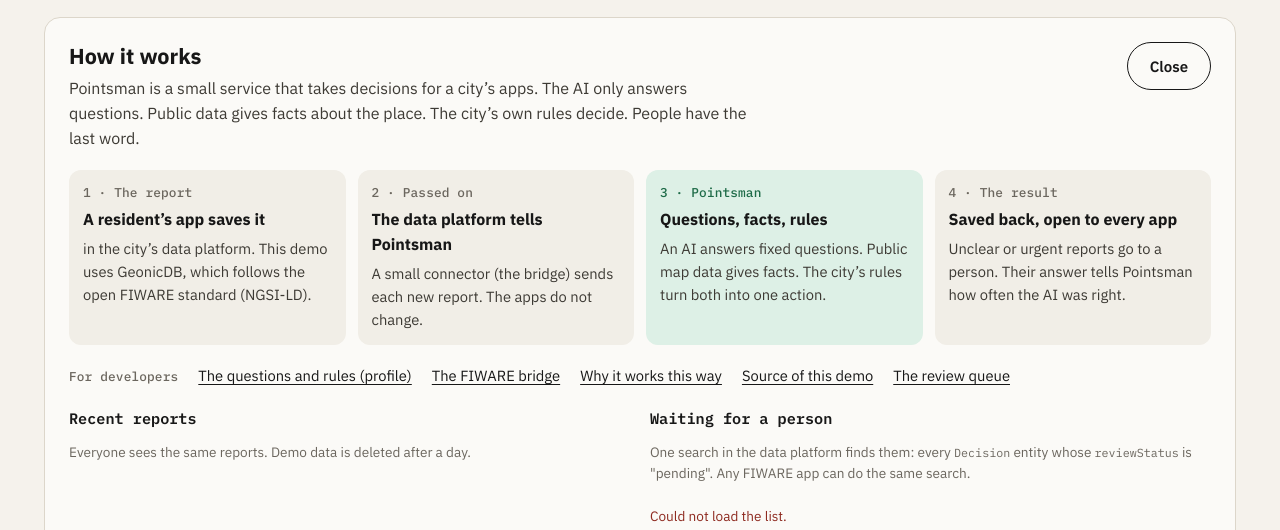
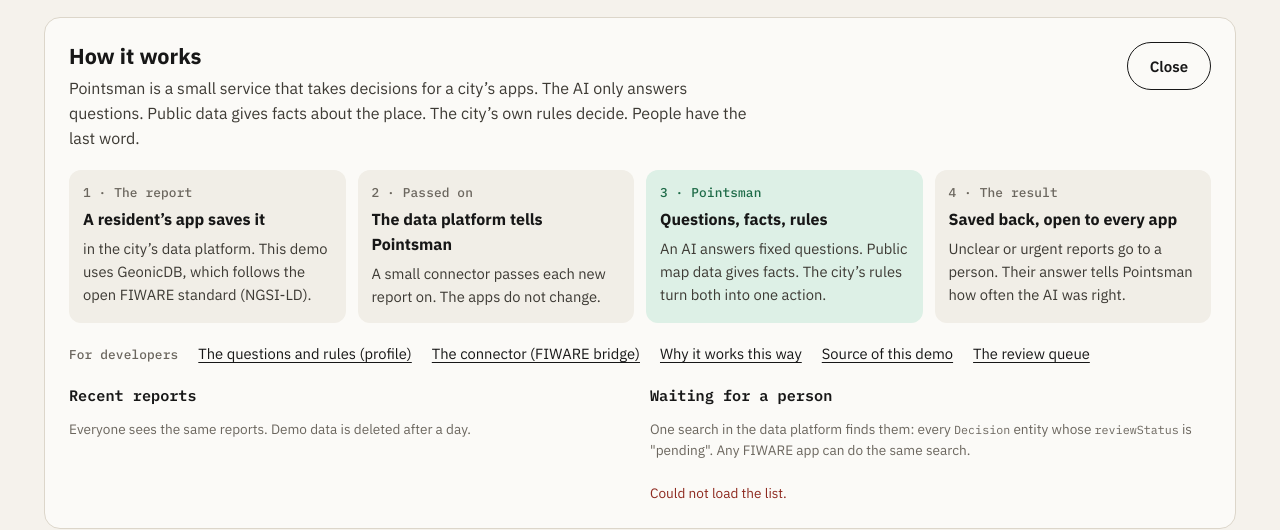
Before and after one commit to geolonia/pointsman-demo, a website: page site/index.html in a window 1280 px wide. Both pictures are taken after a click on the button "How it works". Shown: the part 72-602 px from the top of the page. Drawn offline with nearby package versions, Linux system fonts and the light colour scheme; no server answers; a web font is replaced by a local one.

Commit message:
Demo: plain names for visitors: connector, the demo's server (#55)
* Demo: plain names for visitors: connector, the demo's server

"Bridge" reads as a road bridge in a demo about road closures, and
"Worker" means nothing to most visitors. The page and the developer view
now say "connector" (つなぎ役) and "the demo's server" (デモのサーバー);
the developer view keeps the technical names in brackets (FIWARE bridge,
Cloudflare Worker).

Signed-off-by: Daniel Kastl <daniel.kastl@gmail.com>

* Demo: the developer view says the connector runs in the demo's server

From the self-review: the lane label had lost that the bridge runs inside
the demo Worker.

Signed-off-by: Daniel Kastl <daniel.kastl@gmail.com>

---------

Signed-off-by: Daniel Kastl <daniel.kastl@gmail.com>

```diff
--- a/site/app.js
+++ b/site/app.js
@@ -18,10 +18,10 @@
       howTitle: 'How it works', close: 'Close',
       howLead: 'Pointsman is a small service that takes decisions for a city’s apps. The AI only answers questions. Public data gives facts about the place. The city’s own rules decide. People have the last word.',
       h1k: '1 · The report', h1t: 'A resident’s app saves it', h1d: 'in the city’s data platform. This demo uses GeonicDB, which follows the open FIWARE standard (NGSI-LD).',
-      h2k: '2 · Passed on', h2t: 'The data platform tells Pointsman', h2d: 'A small connector (the bridge) sends each new report. The apps do not change.',
+      h2k: '2 · Passed on', h2t: 'The data platform tells Pointsman', h2d: 'A small connector passes each new report on. The apps do not change.',
       h3k: '3 · Pointsman', h3t: 'Questions, facts, rules', h3d: 'An AI answers fixed questions. Public map data gives facts. The city’s rules turn both into one action.',
       h4k: '4 · The result', h4t: 'Saved back, open to every app', h4d: 'Unclear or urgent reports go to a person. Their answer tells Pointsman how often the AI was right.',
-      forDevs: 'For developers', lProfile: 'The questions and rules (profile)', lBridge: 'The FIWARE bridge', lStory: 'Why it works this way', lSource: 'Source of this demo', lQueue: 'The review queue',
+      forDevs: 'For developers', lProfile: 'The questions and rules (profile)', lBridge: 'The connector (FIWARE bridge)', lStory: 'Why it works this way', lSource: 'Source of this demo', lQueue: 'The review queue',
       recent: 'Recent reports', recentNote: 'Everyone sees the same reports. Demo data is deleted after a day.',
       waitingTitle: 'Waiting for a person',
       waitingNote: 'One search in the data platform finds them: every <code>Decision</code> entity whose <code>reviewStatus</code> is "pending". Any FIWARE app can do the same search.',
@@ -47,22 +47,22 @@
       devEmpty: 'Send a report: every part it goes through shows up here.',
       devWaiting: 'waiting…',
       devData: function (what) { return 'the data: ' + what; },
-      devPoll: 'Meanwhile this page reads the report from the Worker (GET /api/reports/{id}) about once a second.',
-      lane: { page: 'This page', platform: 'Data platform (GeonicDB)', bridge: 'Bridge (demo Worker)', pointsman: 'Pointsman', data: 'AI and map data' },
+      devPoll: 'Meanwhile this page reads the report from the demo’s server, a Cloudflare Worker (GET /api/reports/{id}), about once a second.',
+      lane: { page: 'This page', platform: 'Data platform (GeonicDB)', bridge: 'Connector (FIWARE bridge, in the demo’s server)', pointsman: 'Pointsman', data: 'AI and map data' },
       ev: {
-        save: ['POST /api/reports', 'The Worker saves the report as a RoadRestriction entity (NGSI-LD) in the data platform, as any city app would.'],
-        notify: ['Notification: a new report', 'A subscription on RoadRestriction entities tells the Worker (NGSI-LD notification); it queues the message, and the bridge handles it from the queue.'],
-        decide: ['POST /v1/decide/road-restriction-check', 'The bridge sends the entity’s attributes to Pointsman as the state.'],
+        save: ['POST /api/reports', 'The demo’s server saves the report as a RoadRestriction entity (NGSI-LD) in the data platform, as any city app would.'],
+        notify: ['Notification: a new report', 'A subscription on RoadRestriction entities tells the demo’s server (NGSI-LD notification); it queues the message, and the connector handles it from the queue.'],
+        decide: ['POST /v1/decide/road-restriction-check', 'The connector sends the entity’s attributes to Pointsman as the state.'],
         model: ['The model answers four questions', 'The model reads the report’s text fields (not the place) and gives typed answers, each with a probability.'],
         maps: ['Map checks: flood zone, evacuation site', 'Pointsman looks up the place in public GSI data. The model never sees these facts.'],
         decision: ['Decision: {action} (policy.{rule})', 'The profile’s rules turn the answers and map checks into one action.'],
-        write: ['Create Decision (and Task); PATCH check', 'The bridge writes the result back: a Decision entity, a Task when a person is needed, and last the check attribute on the report, which links to the Decision.'],
+        write: ['Create Decision (and Task); PATCH check', 'The connector writes the result back: a Decision entity, a Task when a person is needed, and last the check attribute on the report, which links to the Decision.'],
         publishEnd: ['No second check', 'The second subscription matches only reports that go to a person (urgent or review).'],
         secondLate: ['The second check did not come', 'No result within a minute: the queue may still retry, or the check failed. The first result stands.'],
         notify2: ['Notification: check is urgent or review', 'A second subscription, on the check attribute, starts the second check.'],
-        decide2: ['POST /v1/decide/evacuation-access-check', 'The same bridge, another profile; its Decision is linked to the first one (prov:wasInformedBy).'],
+        decide2: ['POST /v1/decide/evacuation-access-check', 'The same connector, another profile; its Decision is linked to the first one (prov:wasInformedBy).'],
         maps2: ['Map checks: evacuation site, way around on foot', 'GSI evacuation sites, and Valhalla routing on OpenStreetMap with and without the closed section.'],
-        write2: ['Create Decision; PATCH evacuation (and Alert)', 'The bridge writes the second result back; for an alert, the Worker then creates an Alert entity (Smart Data Models) for the site’s staff.'],
+        write2: ['Create Decision; PATCH evacuation (and Alert)', 'The connector writes the second result back; for an alert, the demo’s server then creates an Alert entity (Smart Data Models) for the site’s staff.'],
       },
       q: { category: 'Why is the road closed?', status_matches: 'Does the status match the text?', danger: 'Is someone in danger?', clarity: 'How clear is the report?', foot_passable: 'Can people pass on foot?' },
       cat: {
@@ -154,10 +154,10 @@
       howTitle: '仕組み', close: '閉じる',
       howLead: 'Pointsman は、市のアプリに代わって判断する小さなサービスです。AI は質問に答えるだけです。場所の事実は公開データから調べます。行動を決めるのは市の規則です。最後に決めるのは人です。',
       h1k: '1・報告', h1t: '住民のアプリが保存する', h1d: '保存先は市のデータ基盤です。このデモでは、オープンな FIWARE の標準（NGSI-LD）に沿った GeonicDB を使います。',
-      h2k: '2・受け渡し', h2t: 'データ基盤が Pointsman に知らせる', h2d: '小さな接続部品（ブリッジ）が、新しい報告を 1 件ずつ送ります。アプリは変えなくて済みます。',
+      h2k: '2・受け渡し', h2t: 'データ基盤が Pointsman に知らせる', h2d: '小さなつなぎ役が、新しい報告を 1 件ずつ渡します。アプリは変えなくて済みます。',
       h3k: '3・Pointsman', h3t: '質問、事実、規則', h3d: 'AI が決まった質問に答えます。場所の事実は公開の地図データから調べます。市の規則が、答えと事実から行動を 1 つ決めます。',
       h4k: '4・結果', h4t: 'データ基盤に戻し、どのアプリでも使える', h4d: 'はっきりしない報告と緊急の報告は人に回ります。人の答えから、AI がどのくらい正しかったかが分かります。',
-      forDevs: '開発者向け', lProfile: '質問と規則（プロファイル）', lBridge: 'FIWARE ブリッジ', lStory: 'この仕組みの理由', lSource: 'このデモのソース', lQueue: '確認待ちの一覧',
+      forDevs: '開発者向け', lProfile: '質問と規則（プロファイル）', lBridge: 'つなぎ役（FIWARE ブリッジ）', lStory: 'この仕組みの理由', lSource: 'このデモのソース', lQueue: '確認待ちの一覧',
       recent: '最近の報告', recentNote: '全員が同じ報告を見ています。デモのデータは 1 日で消えます。',
       waitingTitle: '人の確認待ち',
       waitingNote: 'データ基盤での検索 1 回で見つけています。<code>reviewStatus</code> が "pending" の <code>Decision</code> エンティティを探します。ほかの FIWARE アプリも同じ検索ができます。',
@@ -183,22 +183,22 @@
       devEmpty: '報告を送ると、通る部分がここに順に表示されます。',
       devWaiting: '待機中…',
       devData: function (what) { return 'データ：' + what; },
-      devPoll: 'その間、このページは Worker から報告を約 1 秒ごとに読みます（GET /api/reports/{id}）。',
-      lane: { page: 'このページ', platform: 'データ基盤（GeonicDB）', bridge: 'ブリッジ（デモの Worker）', pointsman: 'Pointsman', data: 'AI と地図データ' },
+      devPoll: 'その間、このページはデモのサーバー（Cloudflare Worker）から報告を約 1 秒ごとに読みます（GET /api/reports/{id}）。',
+      lane: { page: 'このページ', platform: 'データ基盤（GeonicDB）', bridge: 'つなぎ役（FIWARE ブリッジ、デモのサーバー内）', pointsman: 'Pointsman', data: 'AI と地図データ' },
       ev: {
-        save: ['POST /api/reports', 'Worker が報告を RoadRestriction エンティティ（NGSI-LD）としてデータ基盤に保存します。市のアプリと同じ方法です。'],
-        notify: ['通知：新しい報告', 'RoadRestriction エンティティのサブスクリプションが Worker に知らせます（NGSI-LD の通知）。Worker はキューに入れ、ブリッジがキューから処理します。'],
-        decide: ['POST /v1/decide/road-restriction-check', 'ブリッジがエンティティの属性を状態として Pointsman に送ります。'],
+        save: ['POST /api/reports', 'デモのサーバーが報告を RoadRestriction エンティティ（NGSI-LD）としてデータ基盤に保存します。市のアプリと同じ方法です。'],
+        notify: ['通知：新しい報告', 'RoadRestriction エンティティのサブスクリプションがデモのサーバーに知らせます（NGSI-LD の通知）。サーバーはキューに入れ、つなぎ役がキューから処理します。'],
+        decide: ['POST /v1/decide/road-restriction-check', 'つなぎ役がエンティティの属性を状態として Pointsman に送ります。'],
         model: ['モデルが 4 つの質問に答える', 'モデルは報告の文字の項目（場所ではなく）を読み、型の決まった答えを確率とともに返します。'],
         maps: ['地図での確認：浸水想定区域、避難場所', 'Pointsman が場所を国土地理院の公開データで調べます。モデルはこの事実を見ません。'],
         decision: ['判断：{action}（policy.{rule}）', 'プロファイルの規則が、答えと地図での確認から行動を 1 つ決めます。'],
-        write: ['Decision（と Task）を作成、check を PATCH', 'ブリッジが結果を書き戻します。Decision エンティティ、人が必要なときは Task、最後に Decision につながる報告の check 属性です。'],
+        write: ['Decision（と Task）を作成、check を PATCH', 'つなぎ役が結果を書き戻します。Decision エンティティ、人が必要なときは Task、最後に Decision につながる報告の check 属性です。'],
         publishEnd: ['2 つ目の確認はなし', '2 つ目のサブスクリプションは、人に回る報告（緊急・確認）にだけ合います。'],
         secondLate: ['2 つ目の確認が届かない', '1 分以内に結果がありません。キューが再試行しているか、確認が失敗しました。1 つ目の結果はそのままです。'],
         notify2: ['通知：check が緊急または確認', 'check 属性の 2 つ目のサブスクリプションが、2 つ目の確認を始めます。'],
-        decide2: ['POST /v1/decide/evacuation-access-check', '同じブリッジ、別のプロファイルです。その Decision は 1 つ目につながります（prov:wasInformedBy）。'],
+        decide2: ['POST /v1/decide/evacuation-access-check', '同じつなぎ役、別のプロファイルです。その Decision は 1 つ目につながります（prov:wasInformedBy）。'],
         maps2: ['地図での確認：避難場所、歩いて迂回', '国土地理院の避難場所と、OpenStreetMap 上の Valhalla 経路（区間を閉じた場合と閉じない場合）。'],
-        write2: ['Decision を作成、evacuation を PATCH（と Alert）', 'ブリッジが 2 つ目の結果を書き戻します。警報のときは、Worker が避難場所の担当者向けの Alert エンティティ（Smart Data Models）を作ります。'],
+        write2: ['Decision を作成、evacuation を PATCH（と Alert）', 'つなぎ役が 2 つ目の結果を書き戻します。警報のときは、デモのサーバーが避難場所の担当者向けの Alert エンティティ（Smart Data Models）を作ります。'],
       },
       q: { category: 'なぜ通れないのか', status_matches: '状態と本文は合っているか', danger: '人に危険があるか', clarity: '報告はどのくらいはっきりしているか', foot_passable: '歩いて通れるか' },
       cat: {
--- a/site/index.html
+++ b/site/index.html
@@ -50,7 +50,7 @@
     </ol>
     <p class="links"><span class="kicker" data-i18n="forDevs">For developers</span>
       <a href="https://github.com/geolonia/pointsman/blob/main/examples/profiles/road-restriction-check.yaml" data-i18n="lProfile">The questions and rules (profile)</a>
-      <a href="https://github.com/geolonia/pointsman/tree/main/bridge" data-i18n="lBridge">The FIWARE bridge</a>
+      <a href="https://github.com/geolonia/pointsman/tree/main/bridge" data-i18n="lBridge">The connector (FIWARE bridge)</a>
       <a href="https://github.com/geolonia/pointsman/blob/main/docs/fiware-demo.md" data-i18n="lStory">Why it works this way</a>
       <a href="https://github.com/geolonia/pointsman-demo" data-i18n="lSource">Source of this demo</a>
       <a href="https://github.com/geolonia/pointsman-demo/issues?q=label%3Ademo" data-i18n="lQueue">The review queue</a>
```
Also changed, not shown: README.md.
